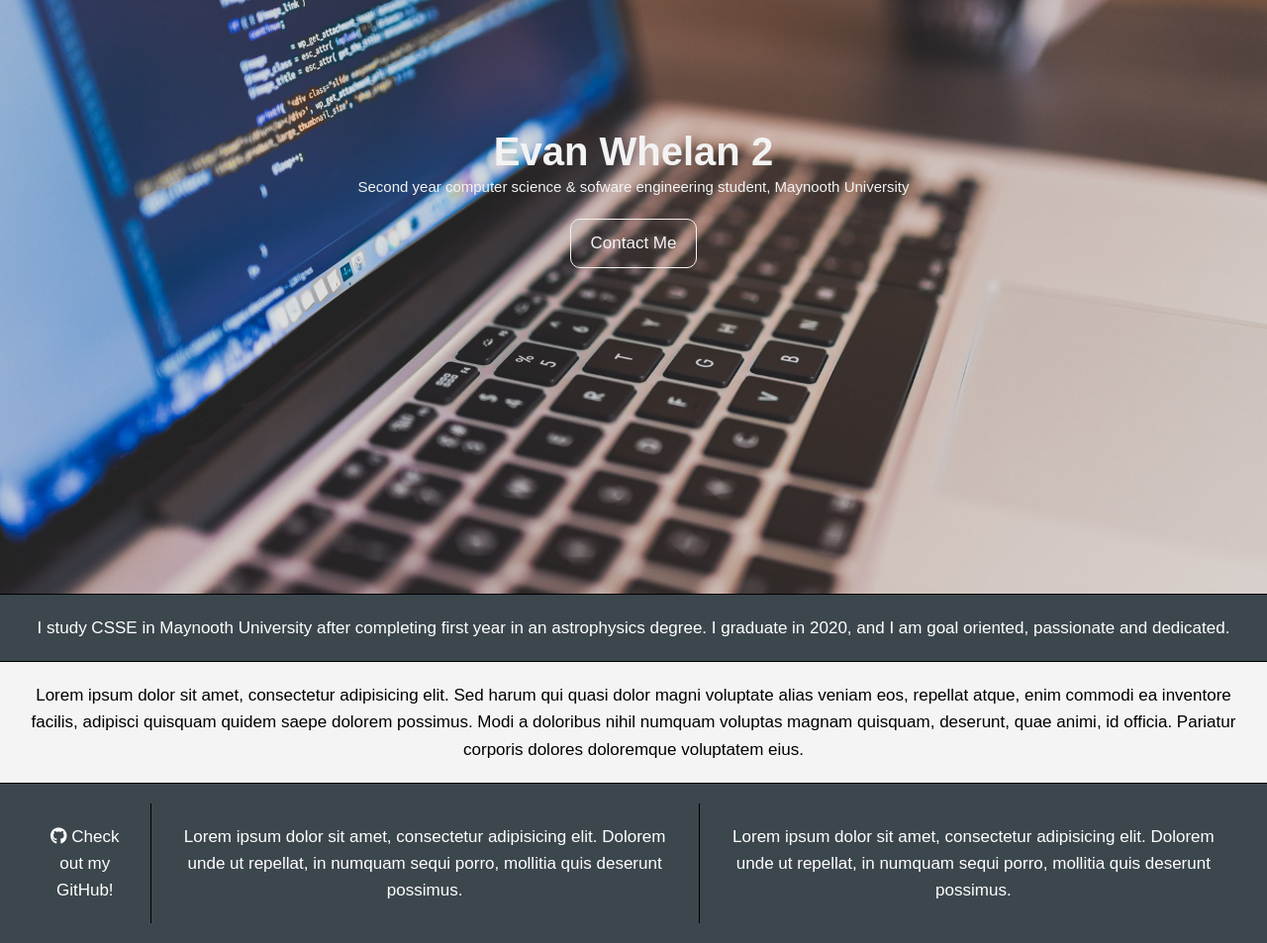
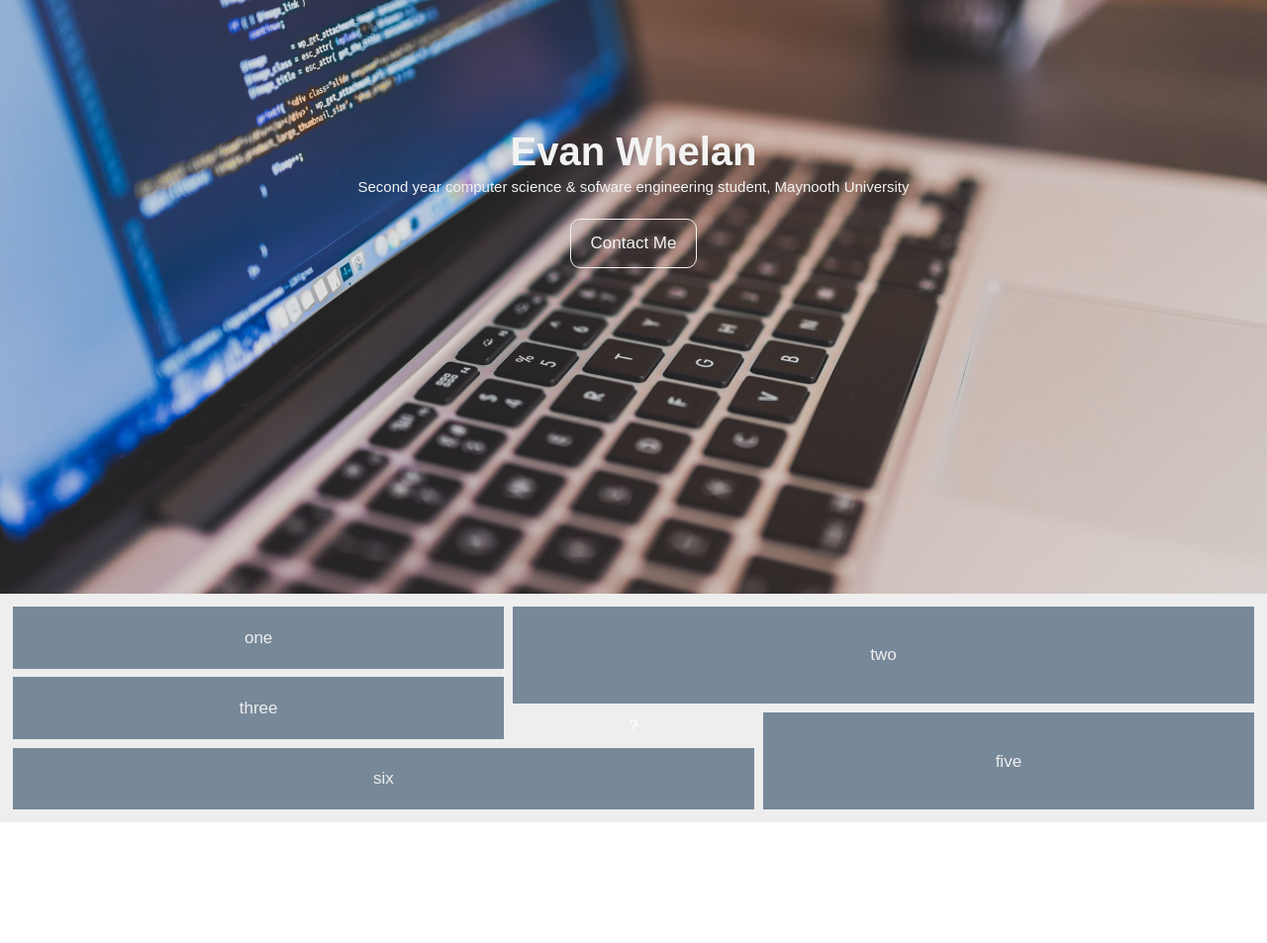
Before and after one commit to EvanWhelan/Portfolio-Draft, a plain HTML site: page index.html in a window 1280 px wide. Shown: the part 200-1153 px from the top of the page at 99% size. After the commit the page ends 1031 px from the top, so only its background shows below. Drawn offline with Linux system fonts and the light colour scheme.

Commit message:
Updated index and styleMain to incorporate css grid

```diff
--- a/css/styleHome.css
+++ b/css/styleHome.css
@@ -49,47 +49,61 @@ body {
   font-weight: bold;
 
 }
-
-#section-a {
-  padding: 20px;
-  background: #3C474D;
-  color: #fff;
-  text-align: center;
-  border-top: 1px black solid;
-  border-bottom: 1px black solid;
+.main-content {
+  color: black;
+  background: #eee;
+  padding:1%;
 }
 
-#section-b {
-  padding: 20px;
-  background: #f4f4f4;
-  color: black;
-  text-align: center;
-  border-bottom: 1px black solid;
+.portfolio {
+  display: grid;
+  height: 100%;
+  grid-template-rows: repeat(6, 1fr);
+  grid-template-columns: repeat(5, 1fr);
+  grid-gap: 0.5em;
 
 }
 
-#section-c {
-  padding: 20px;
-  background: #3C474D;
-  color: #fff;
-  text-align: center;
+.portfolio-item{
+  background: #778899;
+  color: #eee;
   display: flex;
+  justify-content: center;
+  align-items: center;
+  /*border: black 1px solid;*/
 }
 
-#section-c .box1, .box2 {
-  border-right: 1px black solid;
+.portfolio-item: hover{
+  background: #749FE4;
+  color: pink;
+  display: flex;
+  justify-content: center;
+  align-items: center;
+
 }
 
-#section-c div {
-  padding: 20px;
+.portfolio-item.small {
+  grid-row: span 1;
+  grid-column: span 1;
+  color: white;
+  background: #eee;
+}
+.portfolio-item.medium{
+  grid-row: span 2;
+  grid-column: span 2;
 }
 
-
-#socialLinks {
-  text-decoration: none;
-  color: #fff;
+.portfolio-item.large {
+  grid-row: span 3;
+  grid-column: span 3;
 }
 
-#socialLinks:hover {
-  font-weight: bold;
+.portfolio-item.tall {
+  grid-row: span 3;
+  grid-column: span 2;
 }
+
+.portfolio-item.wide {
+  grid-row: span 2;
+  grid-column: span 3;
+}
--- a/index.html
+++ b/index.html
@@ -7,12 +7,11 @@
   <meta http-equiv="X-UA-Compatible" content="ie=edge">
   <link rel="stylesheet" href="css/styleHome.css">
   <title>Evan Whelan | Student</title>
-  <script src="https://use.fontawesome.com/3162a3be98.js"></script>
 </head>
 
 <body>
   <header id="showcase">
-    <h1>Evan Whelan 2</h1>
+    <h1>Evan Whelan</h1>
     <p>
       Second year computer science & sofware engineering student, Maynooth University
     </p>
@@ -20,30 +19,16 @@
     <a href="contactme.html" class="button">Contact Me</a>
   </header>
 
-  <section id="section-a" class="section1">
-    <p>
-      I study CSSE in Maynooth University after completing first year in an astrophysics degree.
-      I graduate in 2020, and I am goal oriented, passionate and dedicated.
-    </p>
-  </section>
-  <section id="section-b">
-    <p>
-      Lorem ipsum dolor sit amet, consectetur adipisicing elit. Sed harum qui quasi dolor magni voluptate alias veniam eos, repellat atque, enim commodi ea inventore facilis, adipisci quisquam quidem saepe dolorem possimus. Modi a doloribus nihil numquam voluptas magnam quisquam, deserunt, quae animi, id officia. Pariatur corporis dolores doloremque voluptatem eius.
-    </p>
-  </section>
-  <section id="section-c">
-    <div class="box1">
-      <a href="https://github.com/EvanWhelan/" target="_blank" id="socialLinks"><i class="fa fa-github" aria-hidden="true"></i>
-        Check out my GitHub!
-      </a>
+  <div class="main-content">
+    <div class="portfolio">
+      <div class="portfolio-item medium">one</div>
+      <div class="portfolio-item large">two</div>
+      <div class="portfolio-item medium">three</div>
+      <div class="portfolio-item small"> ?</div>
+      <div class="portfolio-item tall">five</div>
+      <div class="portfolio-item wide">six</div>
     </div>
-    <div class="box2">
-      Lorem ipsum dolor sit amet, consectetur adipisicing elit. Dolorem unde ut repellat, in numquam sequi porro, mollitia quis deserunt possimus.
-    </div>
-    <div class="box3">
-      Lorem ipsum dolor sit amet, consectetur adipisicing elit. Dolorem unde ut repellat, in numquam sequi porro, mollitia quis deserunt possimus.
-    </div>
-  </section>
+  </div>
 
 </body>
 
```
